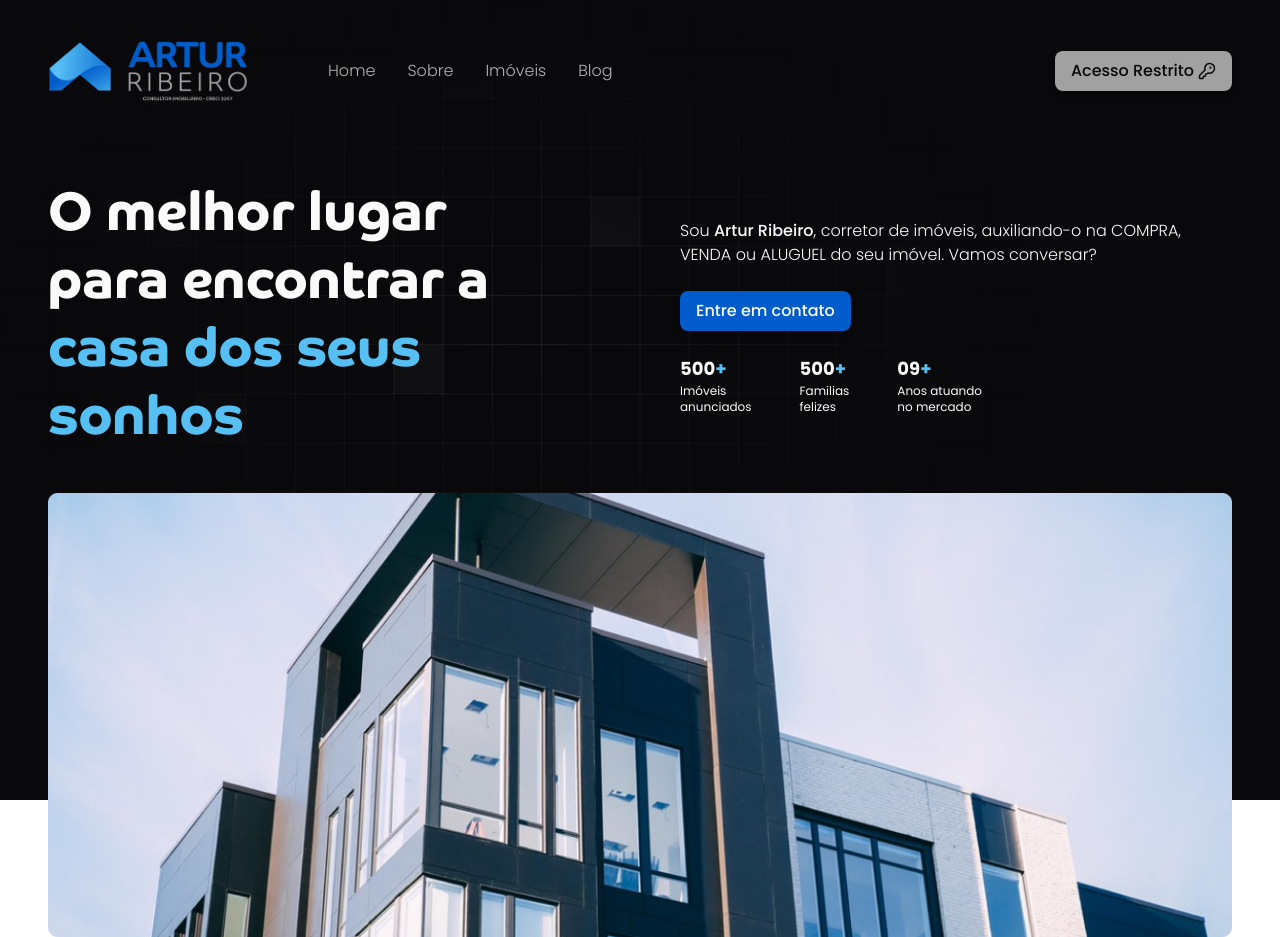
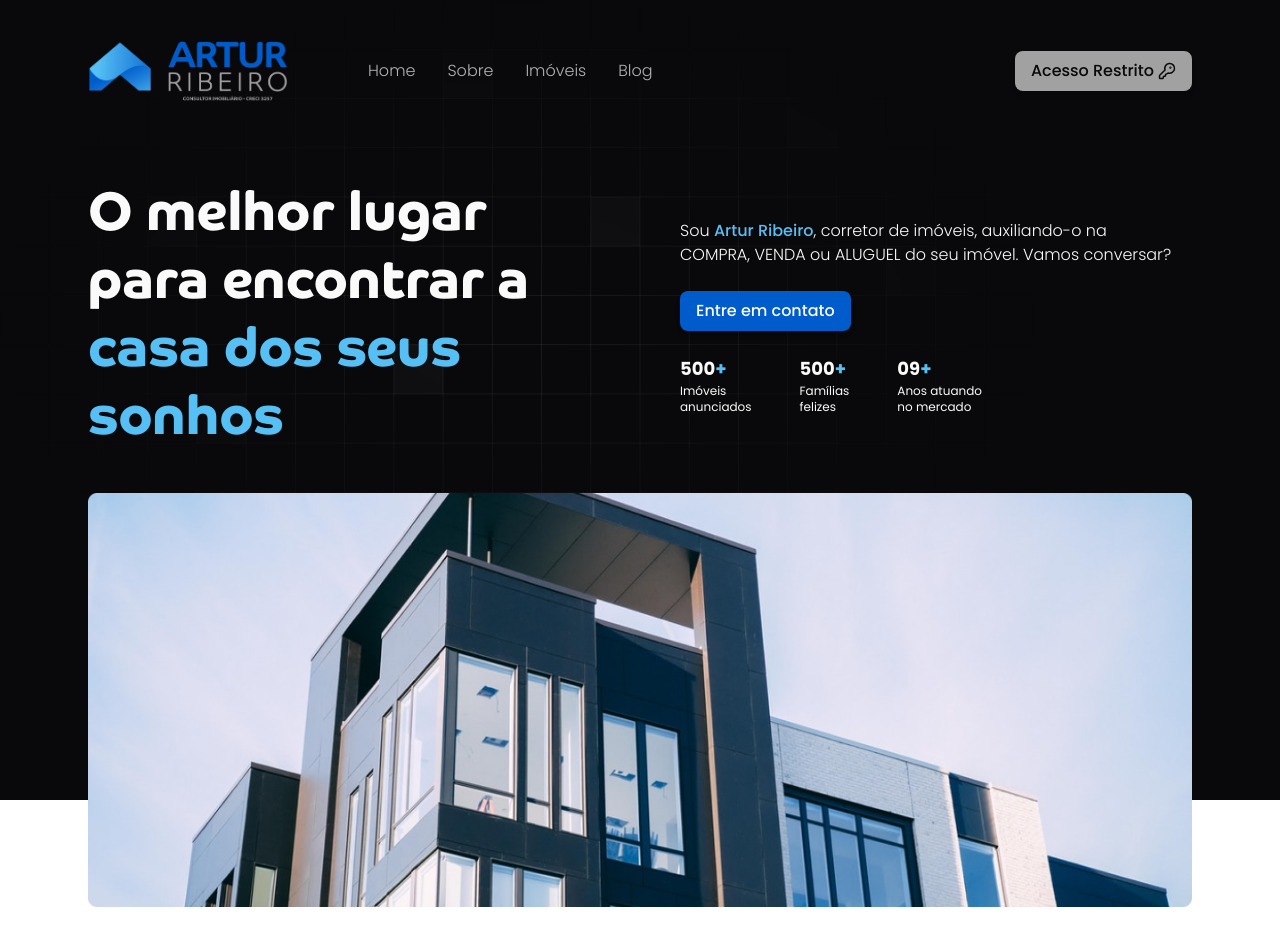
Before and after one commit to willyancr/landing-page-corretor-imobiliario, a Next.js app: page /home in a window 1280 px wide. After the commit the page ends 907 px from the top, so only its background shows below. Built offline with nearby package versions, Linux system fonts and the light colour scheme.

Commit message:
feat: add Button component and PopularProperties to Hero and Home pages
Imported and added Button component to Home page for contact button.
Imported and added PopularProperties component to Hero page for displaying popular properties.

```diff
--- a/src/app/(lading-page)/(hero)/page.tsx
+++ b/src/app/(lading-page)/(hero)/page.tsx
@@ -1,9 +1,11 @@
+import PopularProperties from "@/app/components/popular-properties";
 import Home from "../home/page";
 
 export default function HeroPage() {
   return (
-    <div >
+    <div>
       <Home />
+      <PopularProperties />
     </div>
   );
 }
--- a/src/app/(lading-page)/home/page.tsx
+++ b/src/app/(lading-page)/home/page.tsx
@@ -1,3 +1,4 @@
+import Button from "@/app/components/button";
 import Header from "@/app/components/header";
 import Image from "next/image";
 
@@ -5,21 +6,23 @@ export default function Home() {
   return (
     <div className="h-screen bg-zinc-950 bg-home bg-no-repeat text-zinc-50">
       <Header />
-      <main className="mx-auto flex w-full max-w-[1600px] flex-col gap-10 px-12 pt-10">
+      <main className="mx-auto flex w-full max-w-[1200px] flex-col gap-10 px-12 pt-10">
         <div className="flex items-center gap-20">
-          <h1 className="font-CoHeadlineBold flex-1 text-[3.4rem] font-bold leading-tight">
+          <h1 className="flex-1 font-CoHeadlineBold text-[3.4rem] font-bold leading-tight">
             O melhor lugar para encontrar a{" "}
             <span className="text-secondary">casa dos seus sonhos</span>
           </h1>
+
           <div className="flex-1 space-y-6 px-5">
             <span className="font-light">
-              Sou <span className="font-medium">Artur Ribeiro</span>, corretor
-              de imóveis, auxiliando-o na COMPRA, VENDA ou ALUGUEL do seu
-              imóvel. Vamos conversar?
+              Sou{" "}
+              <span className="font-medium text-secondary">Artur Ribeiro</span>,
+              corretor de imóveis, auxiliando-o na COMPRA, VENDA ou ALUGUEL do
+              seu imóvel. Vamos conversar?
             </span>
-            <button className="flex rounded-lg bg-primary px-4 py-2 font-medium text-zinc-50 shadow-md transition-all hover:brightness-75">
-              Entre em contato
-            </button>
+
+            <Button>Entre em contato</Button>
+
             <div className="flex gap-12">
               <div className="flex flex-col">
                 <p className="text-lg font-semibold">
@@ -32,7 +35,7 @@ export default function Home() {
                 <p className="text-lg font-semibold">
                   500<span className="text-secondary">+</span>
                 </p>
-                <span className="text-xs">Familias</span>
+                <span className="text-xs">Famílias</span>
                 <span className="text-xs">felizes</span>
               </div>
               <div className="flex flex-col">
--- a/src/app/components/header.tsx
+++ b/src/app/components/header.tsx
@@ -4,7 +4,7 @@ import Image from "next/image";
 
 export default function Header() {
   return (
-    <div className="mx-auto w-full max-w-[1600px] px-12">
+    <div className="mx-auto w-full max-w-[1200px] px-12">
       <div className="flex items-center justify-between py-10">
         <div className="flex items-center gap-20">
           <Image src="/logo-header.png" alt="Logo" width={200} height={200} />
```
Also changed, not shown: public/logo-componente.png.
